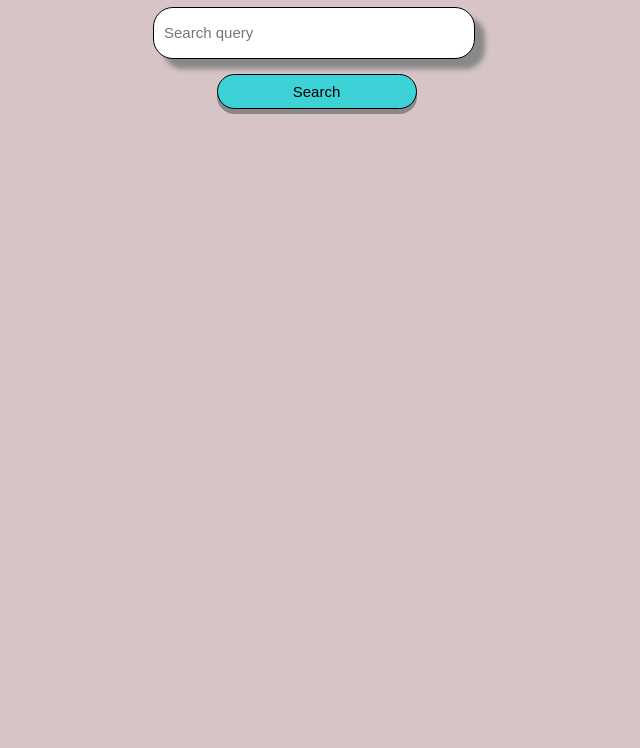
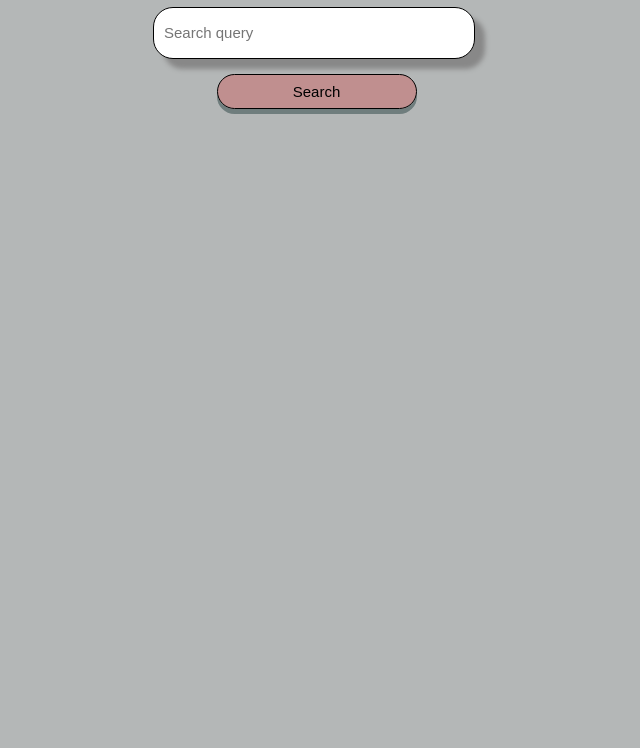
Before and after one commit to shwta/streaminterface, a plain HTML site: page index.html in a window 1280 px wide. Shown: the part 73-821 px from the top of the page, without its empty margins (326-966 px from the left). Drawn offline with Linux system fonts and the light colour scheme.

Commit message:
Update search.css

```diff
--- a/css/search.css
+++ b/css/search.css
@@ -2,7 +2,7 @@ html,body {
     height: 100%;
     margin: 0;
     padding: 0;
-    background-color: #d6c4c7;
+    background-color: rgba(180, 183, 183, 0.97);
 }
 #map {
   height: 100%;
@@ -40,9 +40,9 @@ h4 {
     height: 35px;
     color: black;
     border-radius: 25px;
-    box-shadow: 0px 5px 0px #888888;
+    box-shadow: 0px 5px 0px rgba(109, 123, 123, 0.97);
     border: 1px solid black;
-    background: rgb(61, 211, 214);
+    background: rgba(214, 61, 61, 0.33);
     outline: none;
     transition: all ease 0.3s;
     margin-top: 15px;
```
